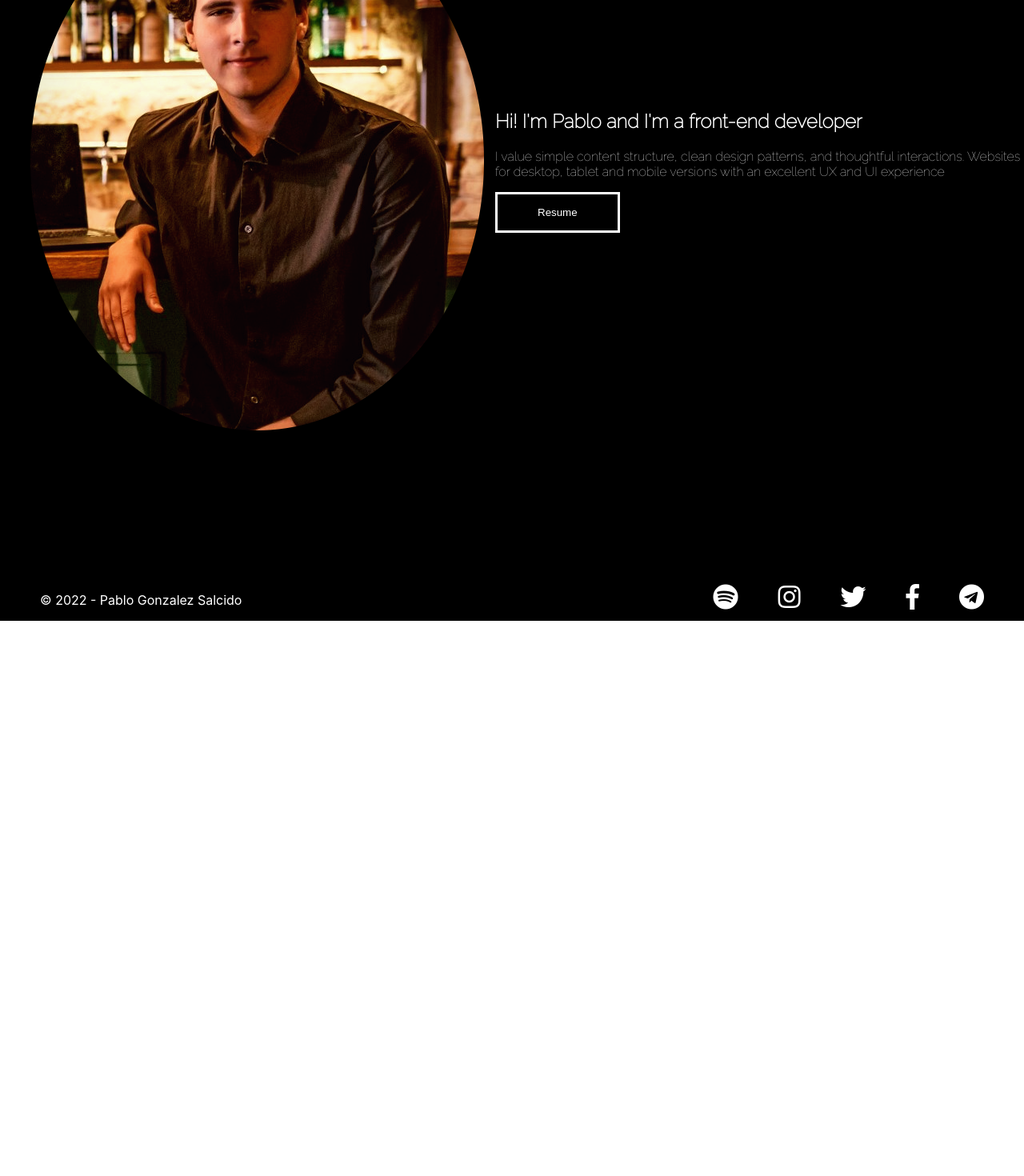
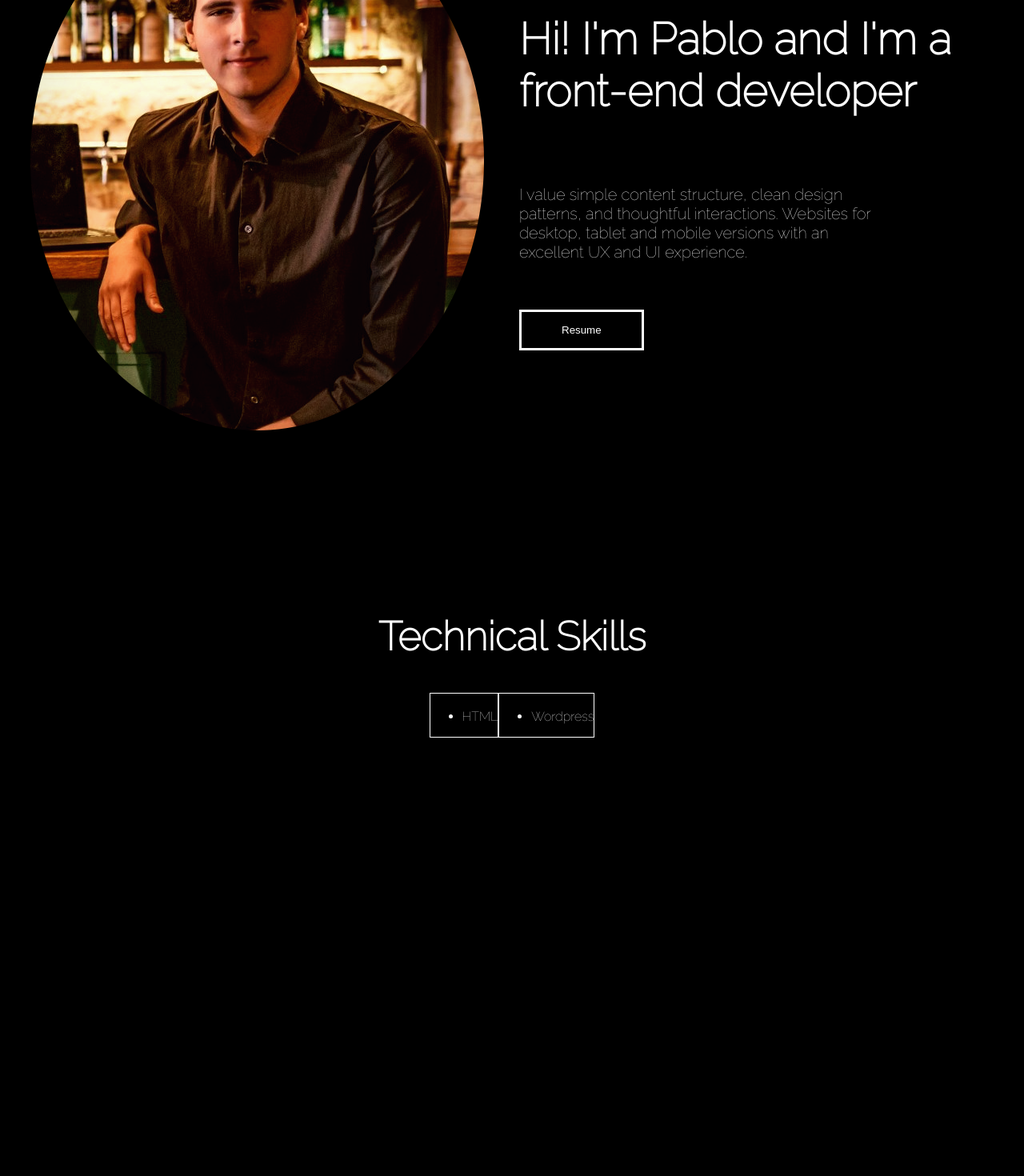
Before and after one commit to pablo-gzz-sal/portfolio, a React (Create React App) app: page / in a window 1280 px wide. Shown: the part 1360-2830 px from the top of the page at 80% size. Before the commit the page ends 2136 px from the top, so only its background shows below. Built offline with nearby package versions, Linux system fonts and the light colour scheme.

Commit message:
skills section creation

```diff
--- a/src/App.js
+++ b/src/App.js
@@ -2,6 +2,7 @@ import React, { useState } from "react";
 import "./App.css";
 import Header from "./components/header/Header";
 import Profile  from "./components/profile/Profile";
+import Skills from "./components/skills/Skills";
 import Footer from "./components/footer/Footer"
 
 function App() {
@@ -16,6 +17,7 @@ function App() {
         setLanguage={setLanguage}
       />
       <Profile />
+      <Skills />
       <Footer />
     </div>
   );
--- a/src/components/profile/Profile.css
+++ b/src/components/profile/Profile.css
@@ -13,6 +13,11 @@
     font-family: 'Raleway', sans-serif;
 }
 
+.titleAbout {
+    margin-left: 30px;
+    font-size: 55px;
+}
+
 .buttonAbout {
     color: white;
     background-color: transparent;
@@ -22,9 +27,18 @@
     padding-bottom: 15px;
     padding-left: 50px;
     padding-right: 50px;
+    margin-left: 30px;
 }
 
 .buttonAbout:hover {
     color: black;
     background-color: white;
 }
+
+.paragraphAbout {
+    padding-top: 40px;
+    padding-bottom: 40px;
+    width: 70%;
+    margin-left: 30px;
+    font-size: 20px;
+}
--- a/src/components/profile/Profile.js
+++ b/src/components/profile/Profile.js
@@ -15,7 +15,7 @@ function Profile() {
         <p className="paragraphAbout">
           I value simple content structure, clean design patterns, and
           thoughtful interactions. Websites for desktop, tablet and mobile
-          versions with an excellent UX and UI experience
+          versions with an excellent UX and UI experience.
         </p>
         <button
           className="buttonAbout"
--- a/src/components/skills/Skills.css
+++ b/src/components/skills/Skills.css
@@ -0,0 +1,24 @@
+.skills {
+    width: 100%;
+    height: 65em;
+    background-color: black;
+    font-family: 'Raleway', sans-serif;
+    color: white;
+    display: flex;
+    flex-direction: column;
+    align-items: center;
+}
+
+.titleSkills {
+    font-size: 50px;
+}
+
+.columnsSkills {
+    display: flex;
+    flex-direction: row;
+}
+
+.column {
+    border: 1px solid white;
+    width: 90%;
+}
--- a/src/components/skills/Skills.js
+++ b/src/components/skills/Skills.js
@@ -3,7 +3,23 @@ import "./Skills.css"
 
 function Skills() {
     return (
-        <section className="skills"></section>
+        <section className="skills">
+            <h2 className="titleSkills">Technical Skills</h2>
+            <div className="columnsSkills">
+                <span className="column">
+                    <h3 className="titleColumn"></h3>
+                    <ul className="listColumn">
+                        <li>HTML</li>
+                    </ul>
+                </span>
+                <span className="column">
+                    <h3 className="titleColumn"></h3>
+                    <ul className="listColumn">
+                        <li>Wordpress</li>
+                    </ul>
+                </span>
+            </div>
+        </section>
     )
 }
 
```
